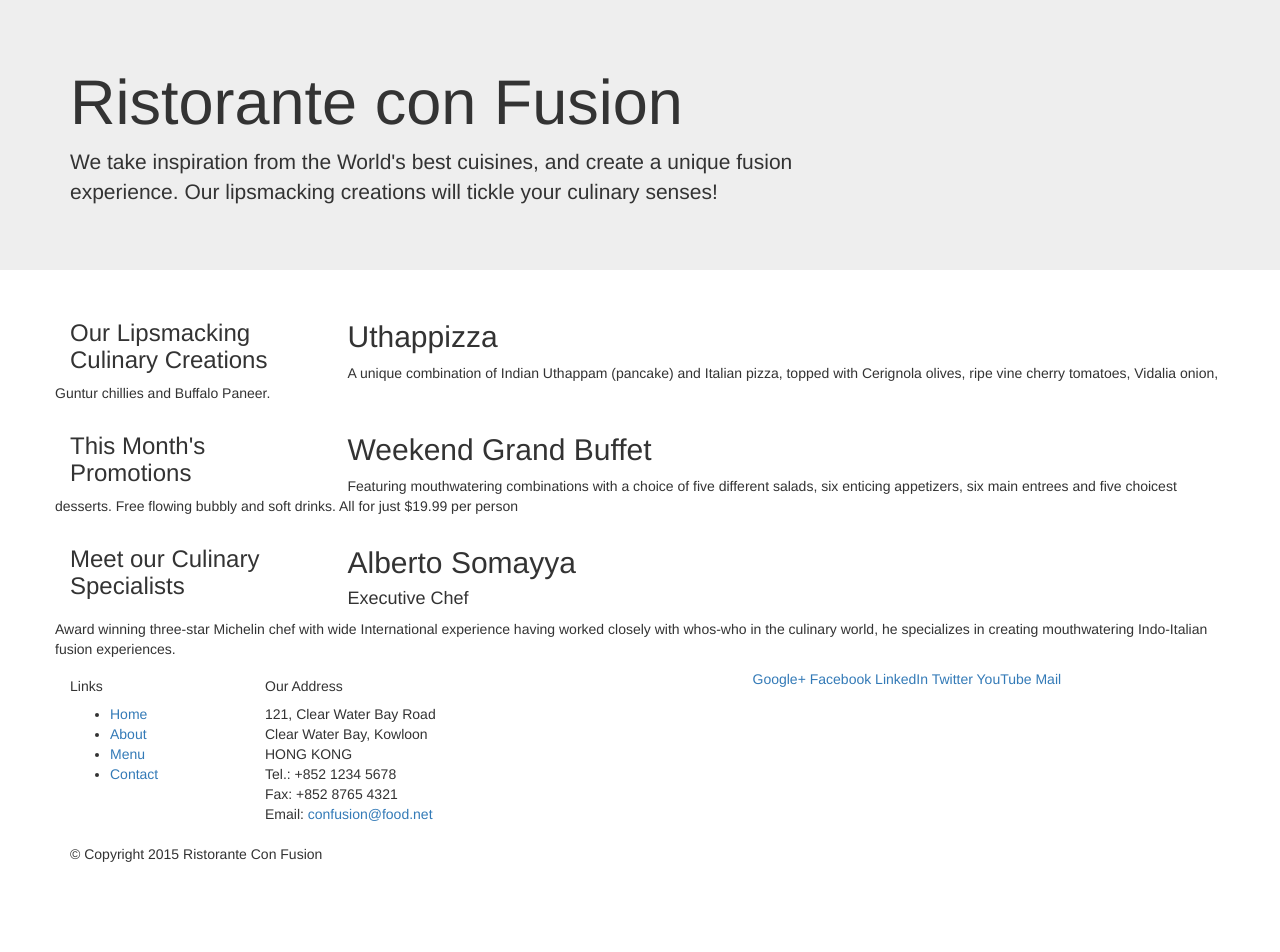
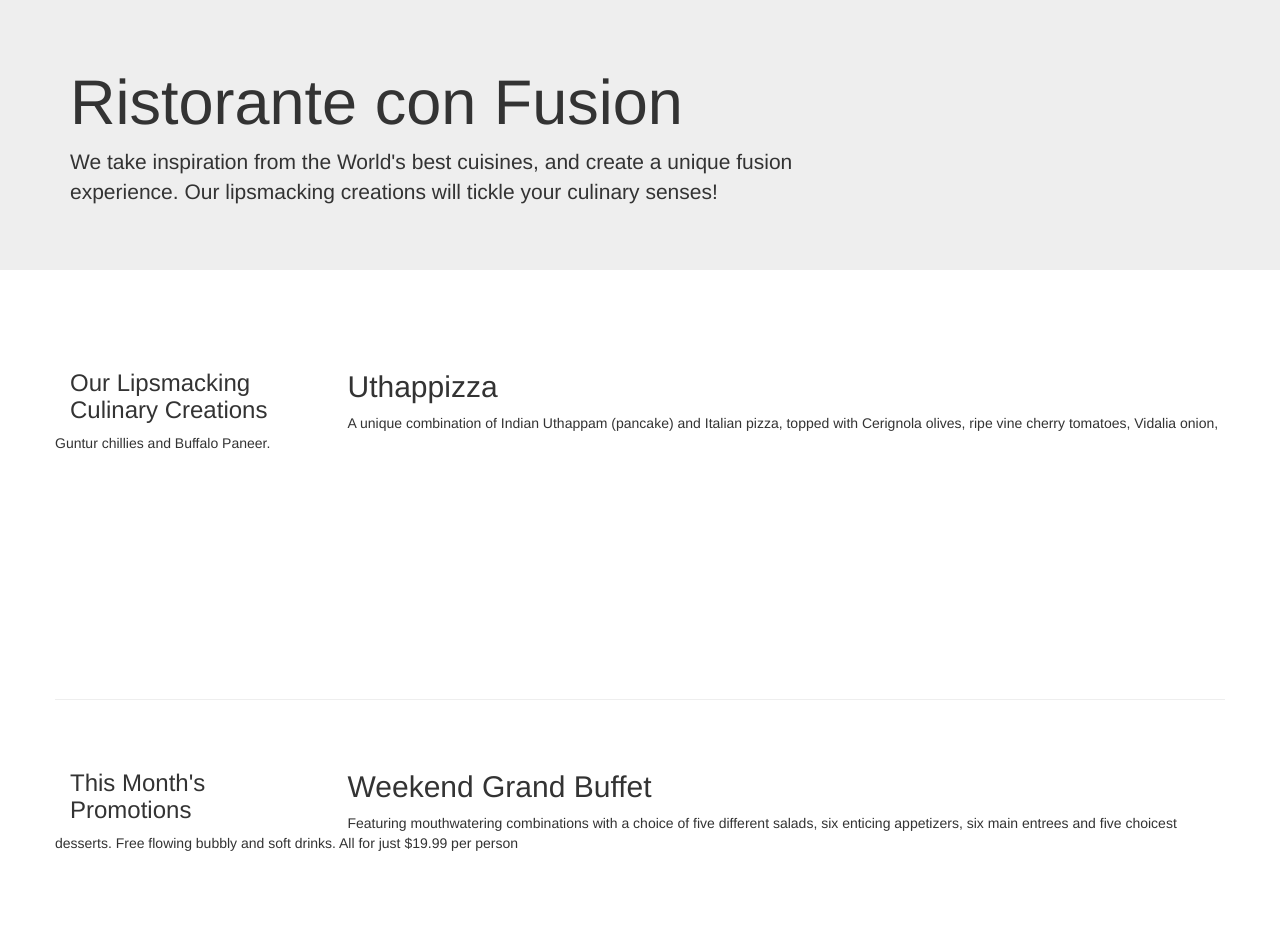
Before and after one commit to gouthamkallempudi/Bootstrap_intro, a website: page index.html in a window 1280 px wide. Shown: the top 952 px of the page. Before the commit the page ends 874 px from the top, so only its background shows below. Drawn offline with nearby package versions, Linux system fonts and the light colour scheme.

Commit message:
Bootstrap Grid part2

```diff
--- /dev/null
+++ b/css/styles.css
@@ -0,0 +1,29 @@
+.row-header{
+	margin: 0px auto;
+	padding: 0px;
+}
+
+.row-content{
+	margin:0px auto;
+	padding: 50px 0px 50px 0px;
+	border-bottom: 1px ridge;
+	min-height:400px;
+}
+
+.footer{
+    background-color: #D1C4E9;
+    margin:0px auto;
+    padding: 20px 0px 20px 0px;
+}
+
+.jumbotron{
+	padding:70px 30px 70px 30px;
+	margin:0px auto;
+	background: #9575CD
+	color:floralwhite;
+}
+.address{
+	font-size: 80%;
+	margin:0px;
+	color:#0f0f0f;
+}
--- a/index.html
+++ b/index.html
@@ -8,6 +8,7 @@
     <meta http-equiv="x-ua-compatible" content="ie=edge">
 
     <!-- Bootstrap CSS -->
+    <link rel="stylesheet" href="css/styles.css">
     <link rel="stylesheet" href="node_modules/bootstrap/dist/css/bootstrap.min.css">
 
     <title>Ristorante Con Fusion</title>
@@ -17,7 +18,7 @@
 
     <header class ="jumbotron">
         <div class = "container">
-            <div class = "row">
+            <div class = "row row-header">
                 <div class = "col-12 col-sm-8">
                     <h1>Ristorante con Fusion</h1>
                     <p>We take inspiration from the World's best cuisines, and create a unique fusion experience. Our lipsmacking creations will tickle your culinary senses!</p>
@@ -29,18 +30,18 @@
     </header>
 
     <div class = "container">
-        <div class = "row">
-            <div class = "col-sm-4 push-sm-8 col-md-3 push-md-9">
+        <div class = "row row-content align-items-center">
+            <div class = "col-sm-4 col-md-3 flex-last">
                 <h3>Our Lipsmacking Culinary Creations</h3>
             </div>
-            <div class = "col-sm pull-sm-4 col-md pull-md-3">
+            <div class = "col-sm col-md flex-first">
                 <h2>Uthappizza</h2>
                 <p>A unique combination of Indian Uthappam (pancake) and Italian pizza, topped with Cerignola olives, ripe vine cherry tomatoes, Vidalia onion, Guntur chillies and Buffalo Paneer.</p>
             </div>
         </div>
 
 
-        <div class = "row">
+        <div class = "row row-content align-items-center">
             <div class = "col-sm-4  col-md-3 ">
                 <h3>This Month's Promotions</h3>
             </div>
@@ -50,11 +51,11 @@
             </div>
         </div>
 
-        <div class = "row">
-            <div class = "col-sm-4 push-sm-8 col-md-3 push-md-9">
+        <div class = "row row-content align-items-center">
+            <div class = "col-sm-4 col-md-3 flex-last">
                 <h3>Meet our Culinary Specialists</h3>
             </div>
-            <div class = "col-sm pull-sm-4 col-md pull-md-3">
+            <div class = "col-sm  col-md flex-first">
                 <h2>Alberto Somayya</h2>
                 <h4>Executive Chef</h4>
                 <p>Award winning three-star Michelin chef with wide International experience having worked closely with whos-who in the culinary world, he specializes in creating mouthwatering Indo-Italian fusion experiences. </p>
@@ -62,12 +63,12 @@
         </div>
     </div>
 
-    <footer>
+    <footer class="footer">
         <div class = "container">
             <div class = "row">
                 <div class = "col-5 offset-1 col-sm-2">
                     <h5>Links</h5>
-                    <ul>
+                    <ul class="list-unstyled">
                         <li><a href="#">Home</a></li>
                         <li><a href="#">About</a></li>
                         <li><a href="#">Menu</a></li>
@@ -85,8 +86,8 @@
 		              Email: <a href="mailto:confusion@food.net">confusion@food.net</a>
 		           </address>
                 </div>
-                <div class="col col-sm-4">
-                    <div>
+                <div class="col col-sm-4 align-self-center">
+                    <div style="text-align:center">
                         <a href="http://google.com/+">Google+</a>
                         <a href="http://www.facebook.com/profile.php?id=">Facebook</a>
                         <a href="http://www.linkedin.com/in/">LinkedIn</a>
@@ -96,7 +97,7 @@
                     </div>
                 </div>
            </div>
-           <div>
+           <div class = "row justify-content-center">
                 <div class = "col-auto">
                     <p>© Copyright 2015 Ristorante Con Fusion</p>
                 </div>
```
